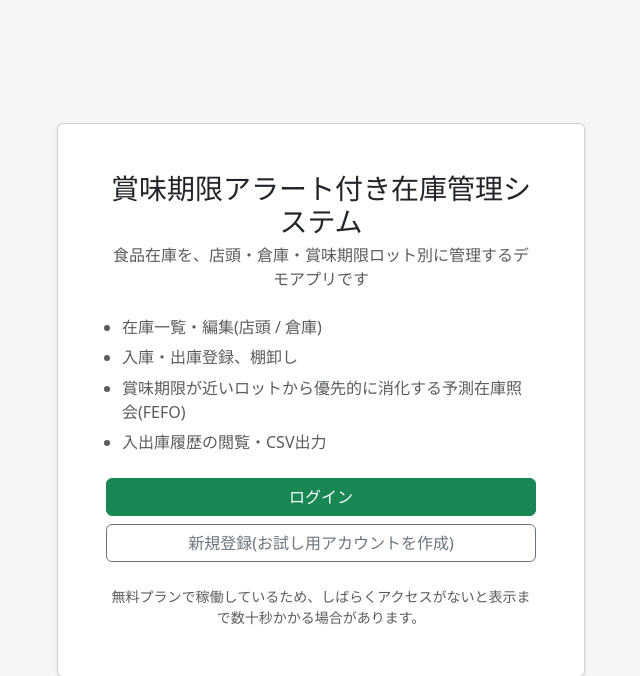
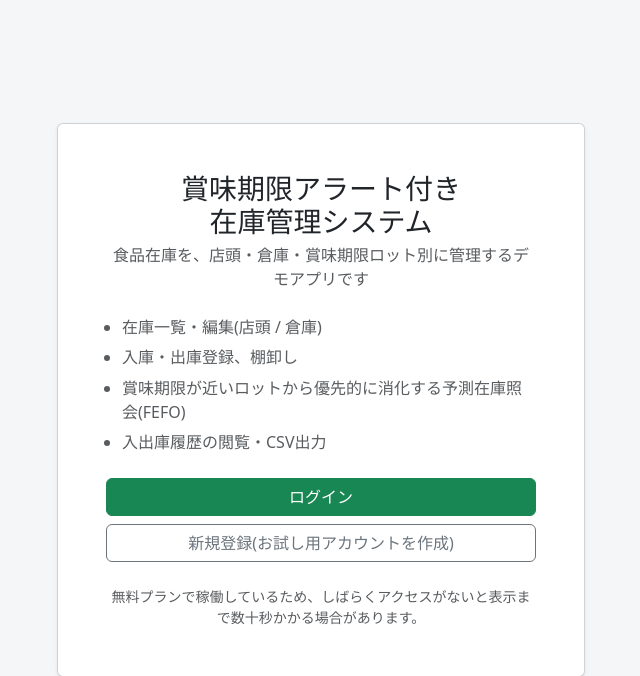
Before and after one commit to UA138/expiry-stock-manager, a Django app: page / in a window 1280 px wide. Shown: the top 676 px of the page, without its empty margins (319-959 px from the left). Run offline with Django 5.2, Linux system fonts and the light colour scheme.

Commit message:
ランディングページの見出しを2行に変更

```diff
--- a/stock/templates/stock/landing.html
+++ b/stock/templates/stock/landing.html
@@ -14,7 +14,7 @@
 <div class="landing-card w-100 px-3 py-5">
   <div class="card shadow-sm">
     <div class="card-body p-4 p-md-5">
-      <h1 class="h3 text-center mb-1">賞味期限アラート付き在庫管理システム</h1>
+      <h1 class="h3 text-center mb-1">賞味期限アラート付き<br>在庫管理システム</h1>
       <p class="text-center text-muted mb-4">食品在庫を、店頭・倉庫・賞味期限ロット別に管理するデモアプリです</p>
 
       <ul class="feature-list text-muted mb-4 ps-3">
```
